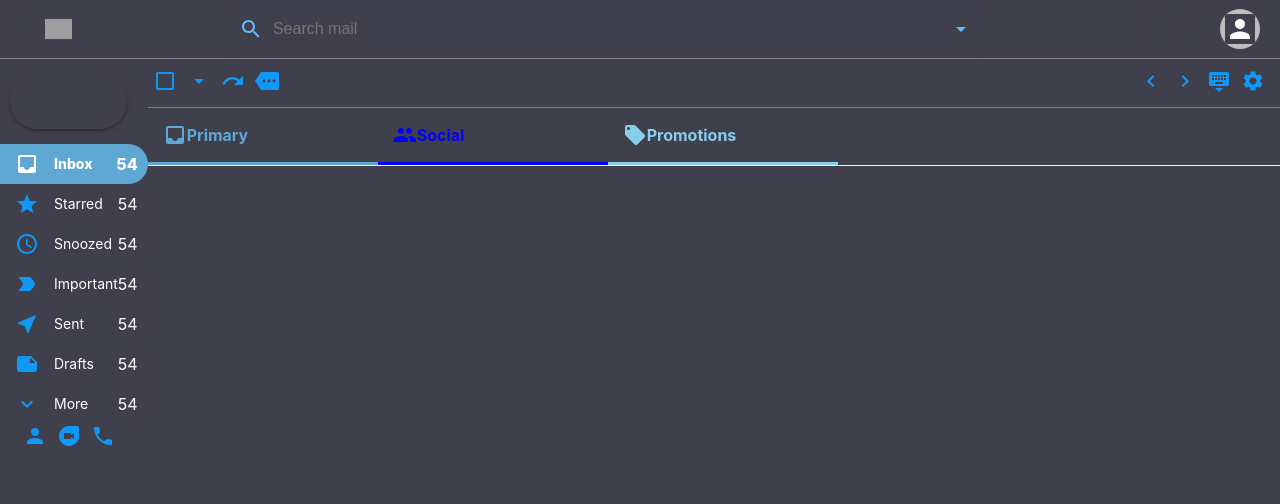
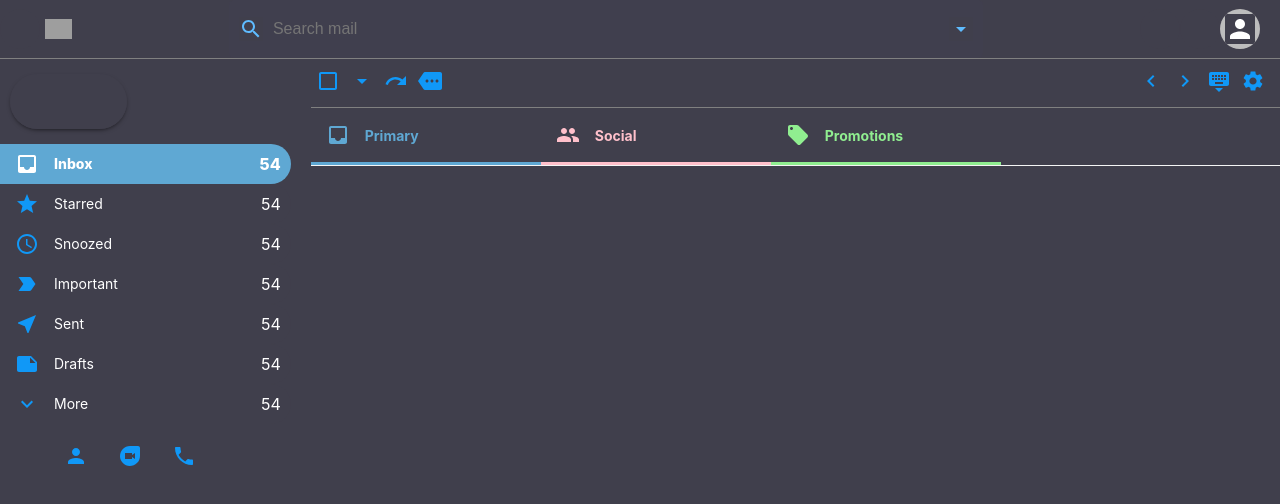
Before and after one commit to GethinDavies1990/gmail-clone, a React (Create React App) app: page / in a window 1280 px wide. Shown: the top 504 px of the page. Built offline with nearby package versions, Linux system fonts and the light colour scheme; grey boxes are pictures that could not be loaded.

Commit message:
style: add size to sidebar section

```diff
--- a/src/Components/EmailListComponent/EmailList.jsx
+++ b/src/Components/EmailListComponent/EmailList.jsx
@@ -34,11 +34,11 @@ function EmailList() {
       </div>
       <div className='emailList__sections'>
         <Section Icon={Inbox} title='Primary' color='#5fa8d3' selected />
-        <Section Icon={People} title='Social' color='blue' selected />
+        <Section Icon={People} title='Social' color='pink' selected />
         <Section
           Icon={LocalOffer}
           title='Promotions'
-          color='skyblue'
+          color='lightgreen'
           selected
         />
       </div>
--- a/src/Components/MailComponent/Section.css
+++ b/src/Components/MailComponent/Section.css
@@ -5,8 +5,14 @@
   padding: 15px;
   min-width: 200px;
   cursor: pointer;
+  border-width: 0 !important;
 }
 
 .section--selected {
   border-width: 3px !important;
 }
+
+.section > h4 {
+  font-size: 14px;
+  margin-left: 15px;
+}
--- a/src/Components/Sidebar/Sidebar.css
+++ b/src/Components/Sidebar/Sidebar.css
@@ -1,3 +1,9 @@
+.sidebar {
+  flex: 0.3;
+  max-width: 300px;
+  padding-right: 20px;
+}
+
 .sidebar__compose {
   margin-top: 15px !important;
   margin-left: 10px !important;
@@ -12,6 +18,11 @@
 .sidebar__footer {
   display: flex;
   justify-content: center;
+  margin: 20px;
+}
+
+.sidebar__footerIcons {
+  margin-right: 20px;
 }
 
 .sidebar__footerIcons > .MuiSvgIcon-root {
```
